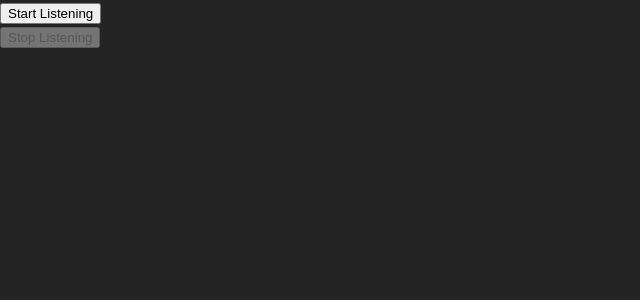
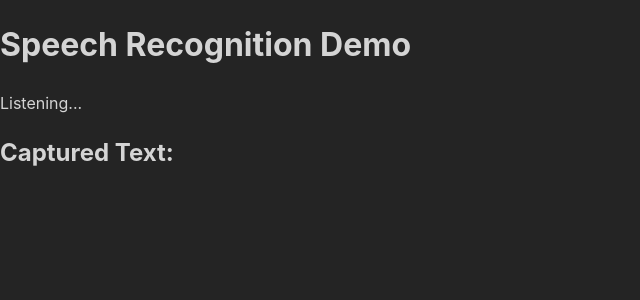
Before and after one commit to darren10101/Kevin, a React (Vite) app in the folder frontend/: page / in a window 1280 px wide. Shown: the top 300 px of the page, without its empty margins (0-640 px from the left). Built offline with nearby package versions, Linux system fonts and the light colour scheme.

Commit message:
update (broken)

```diff
--- a/frontend/src/App.tsx
+++ b/frontend/src/App.tsx
@@ -2,113 +2,39 @@
 import { Routes } from './router/Router'
 import Navbar from '@components/Navbar'
 import { useEffect, useState } from 'react'
-import SpeechRecognition, { useSpeechRecognition } from 'react-speech-recognition'
-
 import 'regenerator-runtime/runtime';
-
-
 import './App.css'
 import Dictaphone from '@components/Dictaphone'
+import useSpeechRecognition from './hooks/useSpeechRecognitionHook';
 
 function App() {
-    // const [isRecording, setIsRecording] = useState<boolean>(false);
-    // const [audioChunks, setAudioChunks] = useState<Blob[]>([]);
-    // const [mediaRecorder, setMediaRecorder] = useState<MediaRecorder | null>(null);
-    // const [mediaStream, setMediaStream] = useState<MediaStream | null>(null);
+    const {
+        isListening,
+        capturedText,
+        startListening,
+        stopListening,
+        hasRecognitionSupport,
+    } = useSpeechRecognition()
 
-    // // react-speech-recognition hook
-    // const {
-    //     transcript,
-    //     listening,
-    //     resetTranscript,
-    //     browserSupportsSpeechRecognition,
-    //   } = useSpeechRecognition()
-
-    // useEffect(() => {
-    //     SpeechRecognition.startListening( { continuous: true })
-    //     // detect keyword "key kevin"
-    //     if (transcript.toLowerCase().includes('hey kevin')) {
-    //         startRecording()
-    //         resetTranscript()
-    //     }
-
-    //     return () => {
-    //         SpeechRecognition.stopListening()
-    //     }
-    // }, [transcript])
+    if (!hasRecognitionSupport) {
+        return <span>Speech Recognition Not Supported</span>
+    }
 
     useEffect(() => {
         document.title = 'Frontend Kevin'
     }, [])
 
-    // const startRecording = async () => {
-    //     if (isRecording || mediaRecorder) return
-
-    //     try {
-    //         const stream = await navigator.mediaDevices.getUserMedia({ audio: true })
-    //         setMediaStream(stream)
-
-    //         const recorder = new MediaRecorder(stream)
-    //         setMediaRecorder(recorder)
-
-    //         recorder.start()
-    //         setIsRecording(true)
-    //         console.log('Recording started')
-
-    //         recorder.ondataavailable = (event: BlobEvent) => {
-    //             setAudioChunks((prev) => [...prev, event.data])
-    //         }
-
-    //         recorder.onstop = () => {
-    //             console.log('Recording stopped')
-    //             const audioBlob = new Blob(audioChunks, { type: 'audio/wav' })
-    //             const audioUrl = window.URL.createObjectURL(audioBlob)
-    //             const audio = new Audio(audioUrl)
-    //             audio.play()
-
-    //             // clean up the media recorder and stream
-    //             if (mediaStream) {
-    //                 mediaStream.getTracks().forEach((track) => track.stop())
-    //             }
-    //             setMediaStream(null)
-    //             setMediaRecorder(null)
-    //             setIsRecording(false)
-    //             setAudioChunks([])
-    //         }
-
-    //         // stop recording after a period of silence
-    //         handlePauseDetection(recorder)
-    //     } catch (error) {
-    //         console.error(error)
-    //     }
-    // }
-
-    // const handlePauseDetection = (recorder: MediaRecorder) => {
-    //     let silenceTimeout: NodeJS.Timeout
-
-    //     recorder.ondataavailable = (event: BlobEvent) => {
-    //       setAudioChunks((prevChunks) => [...prevChunks, event.data]);
-
-    //       clearTimeout(silenceTimeout)
-
-    //       // Stop recording after 3 seconds of silence
-    //       silenceTimeout = setTimeout(() => {
-    //         stopRecording();
-    //       }, 3000) // Adjust the time as needed
-    //     }
-    //   }
-
-    //   const stopRecording = () => {
-    //     if (mediaRecorder && mediaRecorder.state !== 'inactive') {
-    //       mediaRecorder.stop()
-    //     }
-    //   }
     return (
         // <BrowserRouter basename='/'>
         //     <Navbar />
         //     <Routes />
         // </BrowserRouter>
-        <Dictaphone />
+        <div>
+            <h1>Speech Recognition Demo</h1>
+            <p>{isListening ? 'Listening...' : 'Not Listening'}</p>
+            <h2>Captured Text:</h2>
+            <p>{capturedText}</p>
+        </div>
     )
 }
 
--- a/frontend/src/components/Dictaphone.tsx
+++ b/frontend/src/components/Dictaphone.tsx
@@ -2,7 +2,6 @@
 
 const Dictaphone = () => {
     const {
-        text,
         isListening,
         startListening,
         stopListening,
@@ -25,7 +24,7 @@
                     </div>
 
                     {isListening ? <div>listening</div> : null}
-                    {text}
+
                 </>) : (
                 <span>Speech Recognition Not Supported</span>
             )}
--- a/frontend/src/components/Navbar.tsx
+++ b/frontend/src/components/Navbar.tsx
@@ -3,7 +3,6 @@
 import { GoogleAuthProvider, signInWithPopup, signOut } from 'firebase/auth'
 import { useAuthState } from 'react-firebase-hooks/auth'
 import { useState } from 'react'
-import Dictaphone from './Dictaphone';
 
 const Navbar = () => {
   const [user, loading] = useAuthState(auth);
@@ -26,7 +25,7 @@
     user ? <>
       <div className={recording?styles.recording:styles.kevin} onClick={() => setRecording(!recording)}>
         Code with Kevin
-        <svg height="800px" width="800px" version="1.1" xmlns="http://www.w3.org/2000/svg" viewBox="0 0 512 512" enable-background="new 0 0 512 512">
+        <svg height="800px" width="800px" version="1.1" xmlns="http://www.w3.org/2000/svg" viewBox="0 0 512 512" enableBackground="new 0 0 512 512">
           <g>
             <g>
               <path d="m439.5,236c0-11.3-9.1-20.4-20.4-20.4s-20.4,9.1-20.4,20.4c0,70-64,126.9-142.7,126.9-78.7,0-142.7-56.9-142.7-126.9 0-11.3-9.1-20.4-20.4-20.4s-20.4,9.1-20.4,20.4c0,86.2 71.5,157.4 163.1,166.7v57.5h-23.6c-11.3,0-20.4,9.1-20.4,20.4 0,11.3 9.1,20.4 20.4,20.4h88c11.3,0 20.4-9.1 20.4-20.4 0-11.3-9.1-20.4-20.4-20.4h-23.6v-57.5c91.6-9.3 163.1-80.5 163.1-166.7z"/>
@@ -46,7 +45,6 @@
       <div className={styles.button} onClick={signIn}>Sign up with <img src="/google.svg" alt="google" /></div>
 
     }
-    <Dictaphone />
   </nav>;
 }
 
--- a/frontend/src/hooks/useSpeechRecognitionHook.tsx
+++ b/frontend/src/hooks/useSpeechRecognitionHook.tsx
@@ -1,47 +1,107 @@
-import { useEffect, useState } from 'react'
+import { useEffect, useState } from 'react';
 
-let recognition: any = null
+let recognition: any = null;
 if ('webkitSpeechRecognition' in window) {
-    recognition = new webkitSpeechRecognition()
-    recognition.continuos = true
-    recognition.lang = 'en-US'
+    recognition = new webkitSpeechRecognition();
+    recognition.continuous = true;
+    recognition.lang = 'en-US';
+    recognition.interimResults = true;
 }
 
 const useSpeechRecognition = () => {
-    const [text, setText] = useState('')
-    const [isListening, setIsListening] = useState(false)
+    const [isListening, setIsListening] = useState(false);
+    const [capturedText, setCapturedText] = useState('');
+    const [isCapturing, setIsCapturing] = useState(false);
+    const [isRecognitionActive, setIsRecognitionActive] = useState(false); // To prevent multiple starts
 
     useEffect(() => {
-        if (!recognition) {
-            return
-        }
+        if (!recognition) return;
 
         recognition.onresult = (event: SpeechRecognitionEvent) => {
-            console.log("onresult event: ", event)
-            setText(event.results[0][0].transcript)
-            recognition.stop()
-            setIsListening(false)
+            const transcript = Array.from(event.results)
+                .map(result => result[0].transcript)
+                .join('');
+
+            console.log('transcript: ', transcript);
+
+            // Start capturing when "hey kevin" is detected
+            if (transcript.toLowerCase().includes('hey kevin')) {
+                setIsCapturing(true);
+                setCapturedText(''); // Reset captured text
+                console.log('CAPTURING STARTED');
+            }
+
+            // Stop capturing when "thanks kevin" is detected
+            if (transcript.toLowerCase().includes('thanks kevin')) {
+                setIsCapturing(false);
+                console.log('CAPTURING ENDED. Final Captured Text:', capturedText);
+            }
+
+            // If capturing is enabled, append the transcript to capturedText
+            if (isCapturing) {
+                setCapturedText((prev) => prev + ' ' + transcript);
+            }
+        };
+
+        recognition.onend = () => {
+            console.log('recognition ended');
+            setIsRecognitionActive(false); // Mark recognition as stopped
+            if (isListening) {
+                startRecognition(); // Restart listening
+            }
+        };
+
+        recognition.onerror = (event: SpeechRecognitionErrorEvent) => {
+            console.log('recognition error: ', event);
+            if (event.error === 'no-speech' || event.error === 'audio-capture') {
+                setIsListening(false);
+                recognition.stop();
+                setIsRecognitionActive(false); // Mark recognition as stopped
+                console.log('recognition stopped due to error');
+            }
+        };
+
+        startListening(); // Start listening initially
+
+        return () => {
+            stopListening();
+        };
+    }, [isListening, isCapturing]);
+
+    const startRecognition = () => {
+        if (!isRecognitionActive) {
+            try {
+                recognition.start();
+                setIsRecognitionActive(true); // Mark recognition as started
+            } catch (error) {
+                console.error('Error starting recognition: ', error);
+            }
         }
-    }, [])
+    };
 
     const startListening = () => {
-        setText('')
-        setIsListening(true)
-        recognition.start()
-    }
+        if (!isListening) {
+            setIsListening(true);
+            startRecognition();
+        }
+    };
 
     const stopListening = () => {
-        recognition.stop()
-        setIsListening(false)
-    }
+        if (isListening) {
+            recognition.stop();
+            setIsListening(false);
+            setIsRecognitionActive(false); // Mark recognition as stopped
+        }
+    };
 
     return {
-        text,
+        capturedText,
         isListening,
+        isCapturing,
         startListening,
         stopListening,
         hasRecognitionSupport: !!recognition,
-    }
-}
+    };
+};
 
-export default useSpeechRecognition
+export default useSpeechRecognition;
```
